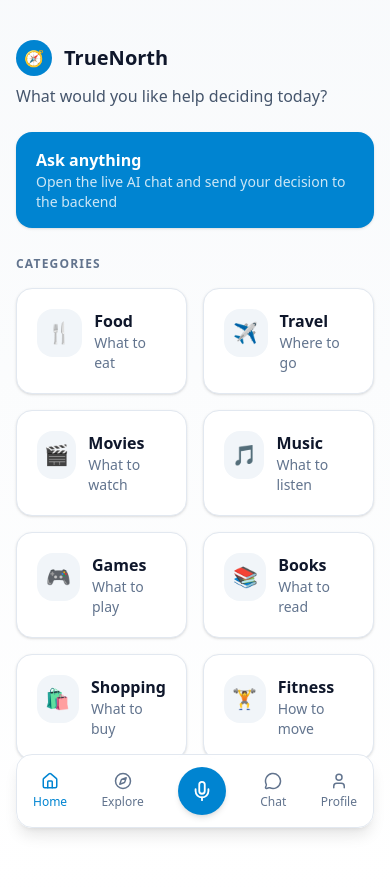
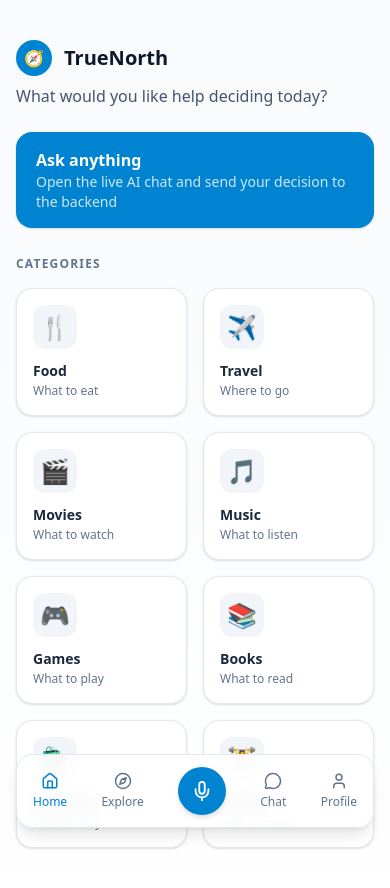
Before and after one commit to MonicaLOvO/TrueNorth_Frontend, a Next.js app: page /home in a window 390 px wide. Shown: the top 888 px of the page. Built offline with nearby package versions, Linux system fonts and the light colour scheme.

Commit message:
improve CategoryCard hover and interaction states
Adds sky blue border on hover, emoji box tint on hover, and active scale feedback for a more responsive feel.

```diff
--- a/src/components/CategoryCard.tsx
+++ b/src/components/CategoryCard.tsx
@@ -1,31 +1,23 @@
 import Link from "next/link";
-
 import { Category } from "@/lib/categories";
 
 export default function CategoryCard({ cat }: { cat: Category }) {
-
   return (
     <Link
-
       href={`/category/${cat.slug}/guided`}
-
-      className="rounded-2xl border border-slate-200 bg-white p-5 shadow-sm transition hover:shadow-md dark:border-slate-800 dark:bg-slate-900"
+      className="group rounded-2xl border border-slate-200 bg-white p-4 shadow-sm transition hover:border-sky-300 hover:shadow-md active:scale-[0.97] dark:border-slate-800 dark:bg-slate-900 dark:hover:border-sky-700"
     >
-<div className="flex items-start gap-3">
-<div className="flex h-12 w-12 items-center justify-center rounded-2xl bg-slate-100 text-xl dark:bg-slate-800">
-
+      <div className="flex h-11 w-11 items-center justify-center rounded-xl bg-slate-100 text-2xl transition group-hover:bg-sky-50 dark:bg-slate-800 dark:group-hover:bg-sky-950">
         {cat.emoji}
       </div>
-<div>
-<div className="text-base font-semibold">{cat.title}</div>
-<div className="text-sm text-slate-500 dark:text-slate-400">
-
+      <div className="mt-3">
+        <div className="text-sm font-semibold text-slate-800 dark:text-slate-100">
+          {cat.title}
+        </div>
+        <div className="mt-0.5 text-xs text-slate-500 dark:text-slate-400">
           {cat.subtitle}
         </div>
       </div>
-</div>
     </Link>
-
   );
-
 }
```
Lines whose indentation alone changed are shown as unchanged.
